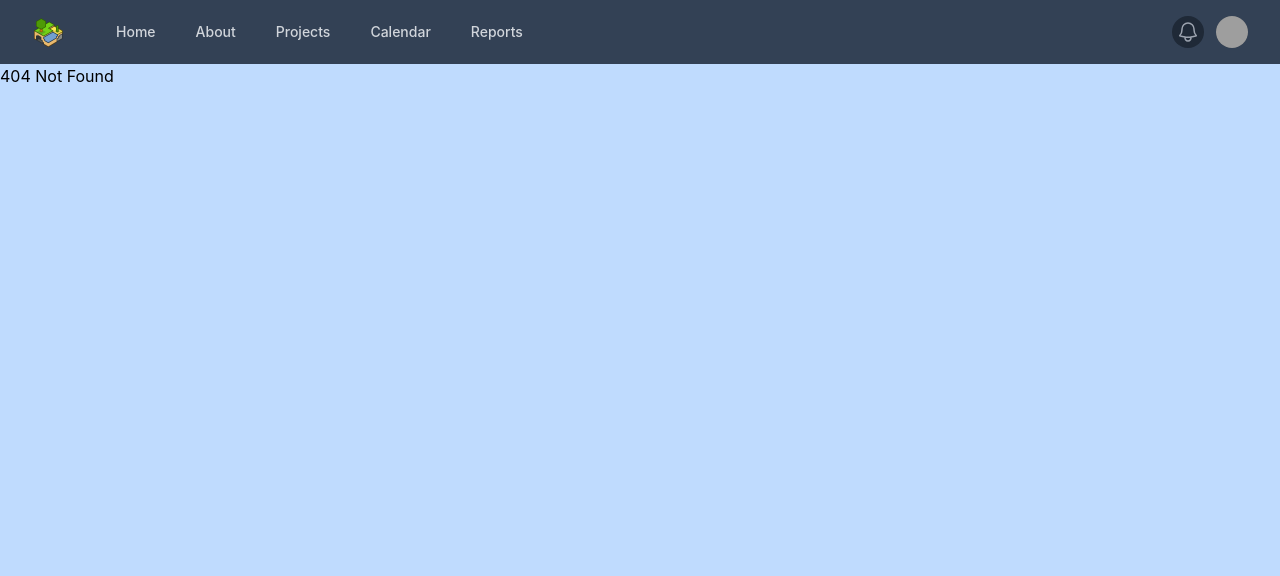
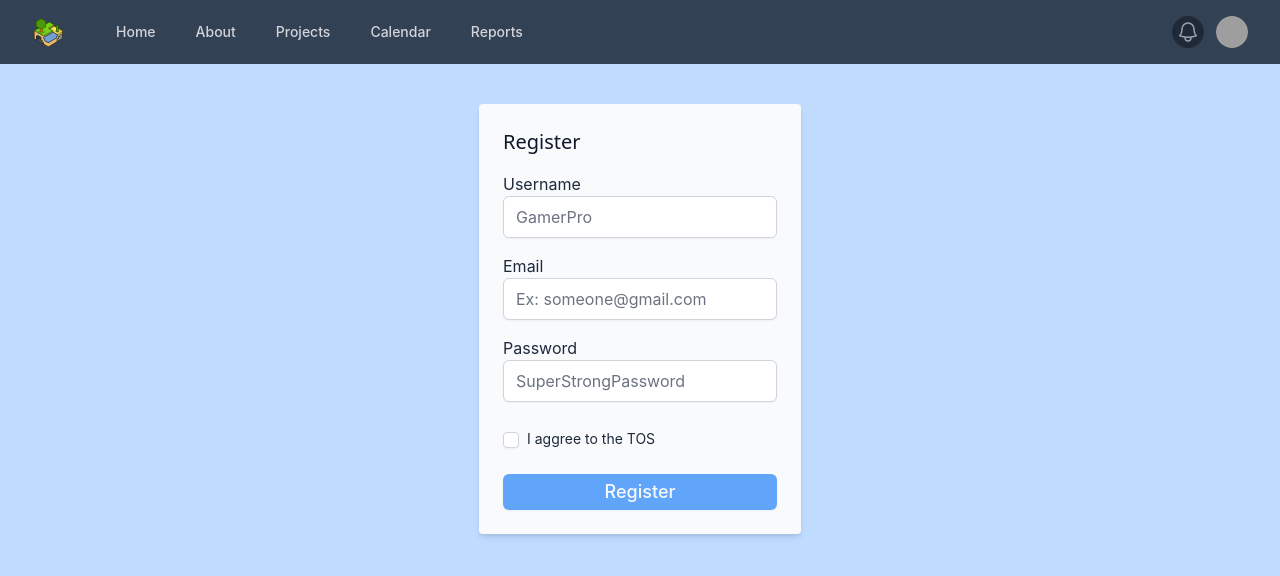
Before and after one commit to AFCMS/minetest-skin-server, a React (Create React App) app in the folder frontend/: page /register in a window 1280 px wide. Before the commit this address had no page. Shown: the top 576 px of the page. Built offline with nearby package versions, Linux system fonts and the light colour scheme; grey boxes are pictures that could not be loaded.

Commit message:
[frontend] Add Register page

```diff
--- a/frontend/src/App.jsx
+++ b/frontend/src/App.jsx
@@ -3,6 +3,7 @@ import { BrowserRouter, Routes, Route } from "react-router-dom";
 import Header from "./components/Header";
 import Home from "./pages/Home";
 import Login from "./pages/Login";
+import Register from "./pages/Register";
 import About from "./pages/About";
 import NotFound from "./pages/NotFound";
 
@@ -19,6 +20,7 @@ function App() {
 				<Routes>
 					<Route path="/" element={<Home />} />
 					<Route path="/login" element={<Login />} />
+					<Route path="/register" element={<Register />} />
 					<Route path="/about" element={<About />} />
 					<Route path="/*" element={<NotFound />} />
 				</Routes>
--- a/frontend/src/pages/Login/index.jsx
+++ b/frontend/src/pages/Login/index.jsx
@@ -1,7 +1,7 @@
 function Login() {
 	return (
 		<div className="justify-center align-middle flex">
-			<div className="flex flex-col max-w-md rounded bg-slate-50 p-6 gap-4 mt-10 shadow-md">
+			<div className="flex flex-col max-w-md rounded bg-slate-50 p-6 gap-4 m-10 shadow-md">
 				<h1 className="panel-text-heading">Login</h1>
 				<label className="block">
 					<span className="text-slate-800">Email</span>
--- /dev/null
+++ b/frontend/src/pages/Register/index.jsx
@@ -0,0 +1,55 @@
+function Register() {
+	return (
+		<div className="justify-center align-middle flex">
+			<div className="flex flex-col max-w-md rounded bg-slate-50 p-6 gap-4 m-10 shadow-md">
+				<h1 className="panel-text-heading">Register</h1>
+				<label className="block">
+					<span className="text-slate-800">Username</span>
+					<input
+						type="text"
+						name="username"
+						id="username"
+						placeholder="GamerPro"
+						className="form"
+					/>
+				</label>
+				<label className="block">
+					<span className="text-slate-800">Email</span>
+					<input
+						type="email"
+						name="email"
+						id="email"
+						placeholder="Ex: someone@gmail.com"
+						className="form"
+					/>
+				</label>
+				<label className="block">
+					<span className="text-slate-800">Password</span>
+					<input
+						type="password"
+						name="password"
+						id="password"
+						placeholder="SuperStrongPassword"
+						className="form"
+					/>
+				</label>
+
+				<div className="align-baseline mt-2">
+					<input
+						type="checkbox"
+						name="understand"
+						id="understand"
+						className="form-checkbox"
+						defaultChecked={false}
+					/>
+					<span className="ml-2 text-slate-800 text-sm">
+						I aggree to the TOS
+					</span>
+				</div>
+				<button className="button-primary w-full mt-2">Register</button>
+			</div>
+		</div>
+	);
+}
+
+export default Register;
--- a/frontend/src/style/forms.css
+++ b/frontend/src/style/forms.css
@@ -1,3 +1,7 @@
 .form {
 	@apply block w-full rounded-md border-gray-300 shadow-sm focus:border-blue-300 focus:ring focus:ring-blue-200 focus:ring-opacity-50;
 }
+
+.form-checkbox {
+	@apply rounded border-gray-300 text-indigo-600 shadow-sm focus:border-indigo-300 focus:ring focus:ring-offset-0 focus:ring-indigo-200 focus:ring-opacity-50;
+}
```
